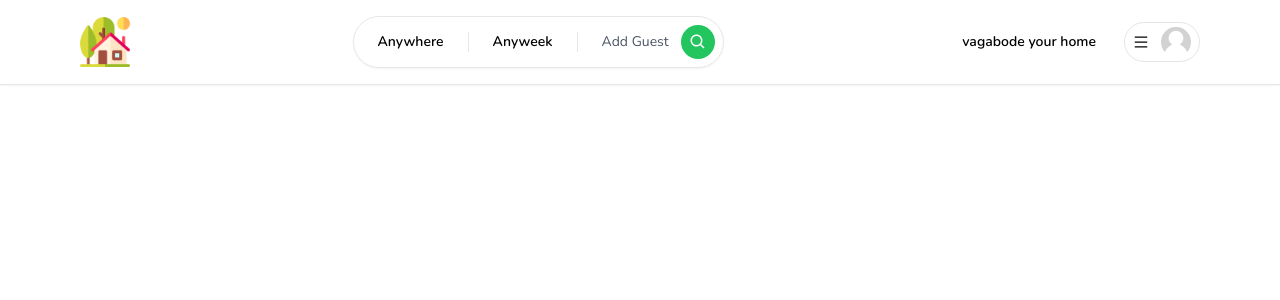
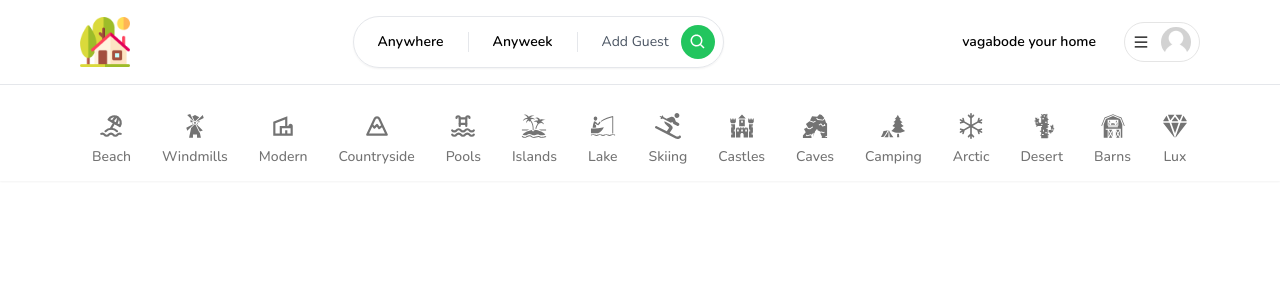
Before and after one commit to ravi-2422/Vagabode, a Next.js app: page / in a window 1280 px wide. Shown: the top 300 px of the page. Built offline with nearby package versions, Linux system fonts and the light colour scheme; no server answers.

Commit message:
Added different categories UI

```diff
--- /dev/null
+++ b/app/components/CategoryBox.tsx
@@ -0,0 +1,72 @@
+'use client';
+
+import qs from 'query-string';
+import { useRouter, useSearchParams } from "next/navigation";
+import { useCallback } from "react";
+import { IconType } from "react-icons";
+
+interface CategoryBoxProps {
+  icon: IconType,
+  label: string;
+  selected?: boolean;
+}
+
+const CategoryBox: React.FC<CategoryBoxProps> = ({
+  icon: Icon,
+  label,
+  selected,
+}) => {
+  const router = useRouter();
+  const params = useSearchParams();
+
+  const handleClick = useCallback(() => {
+    let currentQuery = {};
+
+    if (params) {
+      currentQuery = qs.parse(params.toString())
+    }
+
+    const updatedQuery: any = {
+      ...currentQuery,
+      category: label
+    }
+
+    if (params?.get('category') === label) {
+      delete updatedQuery.category;
+    }
+
+    const url = qs.stringifyUrl({
+      url: '/',
+      query: updatedQuery
+    }, { skipNull: true });
+
+    router.push(url);
+  }, [label, router, params]);
+
+  return (
+    <div
+      onClick={handleClick}
+      className={`
+        flex
+        flex-col
+        items-center
+        justify-center
+        gap-2
+        p-3
+        border-b-2
+        hover:text-neutral-800
+        transition
+        cursor-pointer
+        ${selected ? 'border-b-neutral-800' : 'border-transparent'}
+        ${selected ? 'text-neutral-800' : 'text-neutral-500'}
+      `}
+    >
+      <Icon size={26} />
+      <div className="font-medium text-sm">
+        {label}
+      </div>
+    </div>
+   );
+}
+
+export default CategoryBox;
--- /dev/null
+++ b/app/components/navbar/Categories.tsx
@@ -0,0 +1,136 @@
+'use client';
+import { usePathname, useSearchParams } from 'next/navigation';
+import { TbBeach, TbMountain, TbPool } from 'react-icons/tb';
+import {
+  GiBarn,
+  GiBoatFishing,
+  GiCactus,
+  GiCastle,
+  GiCaveEntrance,
+  GiForestCamp,
+  GiIsland,
+  GiWindmill
+} from 'react-icons/gi';
+import { FaSkiing } from 'react-icons/fa';
+import { BsSnow } from 'react-icons/bs';
+import { IoDiamond } from 'react-icons/io5';
+import { MdOutlineVilla } from 'react-icons/md';
+
+import CategoryBox from "../CategoryBox";
+import Container from '../Container';
+
+
+ const categories = [
+  {
+    label: 'Beach',
+    icon: TbBeach,
+    description: 'This property is close to the beach!',
+  },
+  {
+    label: 'Windmills',
+    icon: GiWindmill,
+    description: 'This property is has windmills!',
+  },
+  {
+    label: 'Modern',
+    icon: MdOutlineVilla,
+    description: 'This property is modern!'
+  },
+  {
+    label: 'Countryside',
+    icon: TbMountain,
+    description: 'This property is in the countryside!'
+  },
+  {
+    label: 'Pools',
+    icon: TbPool,
+    description: 'This is property has a beautiful pool!'
+  },
+  {
+    label: 'Islands',
+    icon: GiIsland,
+    description: 'This property is on an island!'
+  },
+  {
+    label: 'Lake',
+    icon: GiBoatFishing,
+    description: 'This property is near a lake!'
+  },
+  {
+    label: 'Skiing',
+    icon: FaSkiing,
+    description: 'This property has skiing activies!'
+  },
+  {
+    label: 'Castles',
+    icon: GiCastle,
+    description: 'This property is an ancient castle!'
+  },
+  {
+    label: 'Caves',
+    icon: GiCaveEntrance,
+    description: 'This property is in a spooky cave!'
+  },
+  {
+    label: 'Camping',
+    icon: GiForestCamp,
+    description: 'This property offers camping activities!'
+  },
+  {
+    label: 'Arctic',
+    icon: BsSnow,
+    description: 'This property is in arctic environment!'
+  },
+  {
+    label: 'Desert',
+    icon: GiCactus,
+    description: 'This property is in the desert!'
+  },
+  {
+    label: 'Barns',
+    icon: GiBarn,
+    description: 'This property is in a barn!'
+  },
+  {
+    label: 'Lux',
+    icon: IoDiamond,
+    description: 'This property is brand new and luxurious!'
+  }
+]
+
+const Categories = () => {
+  const params = useSearchParams();
+  const category = params?.get('category');
+  const pathname = usePathname();
+  const isMainPage = pathname === '/';
+
+  if (!isMainPage) {
+    return null;
+  }
+
+  return (
+    <Container>
+      <div
+        className="
+          pt-4
+          flex
+          flex-row
+          items-center
+          justify-between
+          overflow-x-auto
+        "
+      >
+        {categories.map((item) => (
+          <CategoryBox
+            key={item.label}
+            label={item.label}
+            icon={item.icon}
+            selected={category === item.label}
+          />
+        ))}
+      </div>
+    </Container>
+  );
+}
+
+export default Categories;
--- a/app/components/navbar/Navbar.tsx
+++ b/app/components/navbar/Navbar.tsx
@@ -3,6 +3,7 @@
 import Logo from "./Logo"
 import Search from "./Search"
 import UserMenu from "./UserMenu"
+import Categories from "./Categories";
 
 interface NavbarProps {
   currentUser?: SafeUser | null;
@@ -37,6 +38,7 @@
           </div>
             </Container>
         </div>
+        <Categories />
         </div>
     )
 }
--- a/package.json
+++ b/package.json
@@ -20,6 +20,7 @@
     "eslint-config-next": "13.3.0",
     "next": "13.3.0",
     "next-auth": "^4.21.1",
+    "query-string": "^8.1.0",
     "react": "18.2.0",
     "react-dom": "18.2.0",
     "react-hook-form": "^7.43.9",
```
Also changed, not shown: 1 other file (tests, documents, lock files or other folders).
